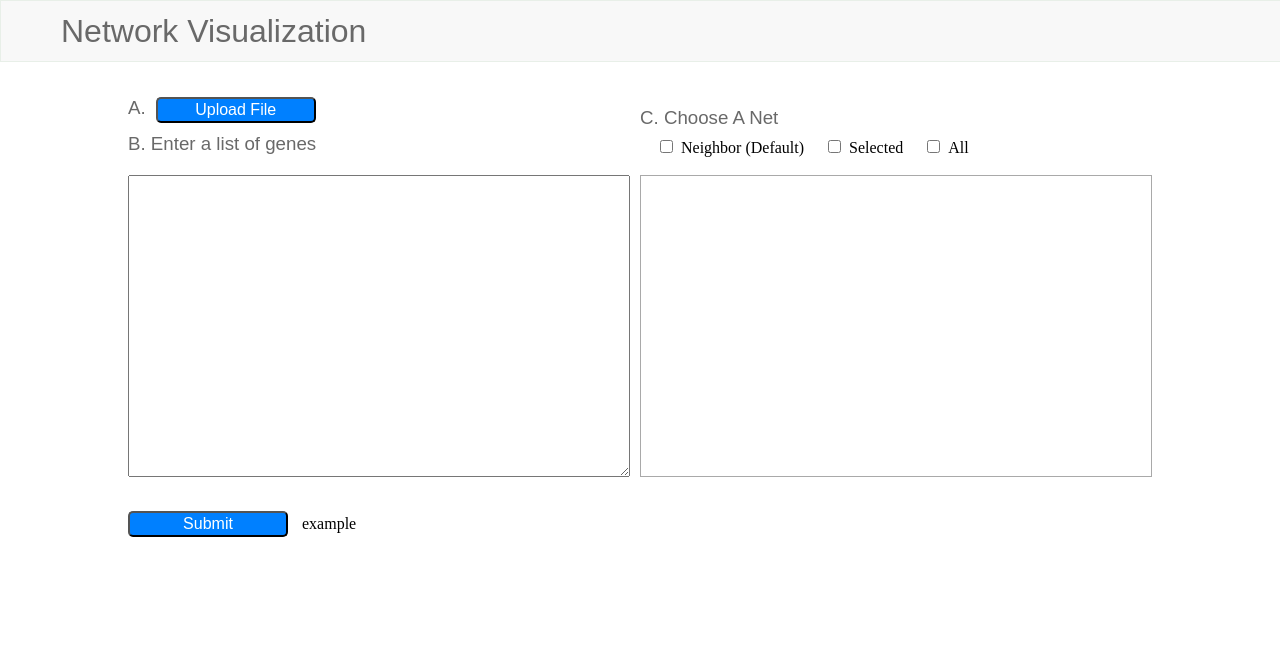
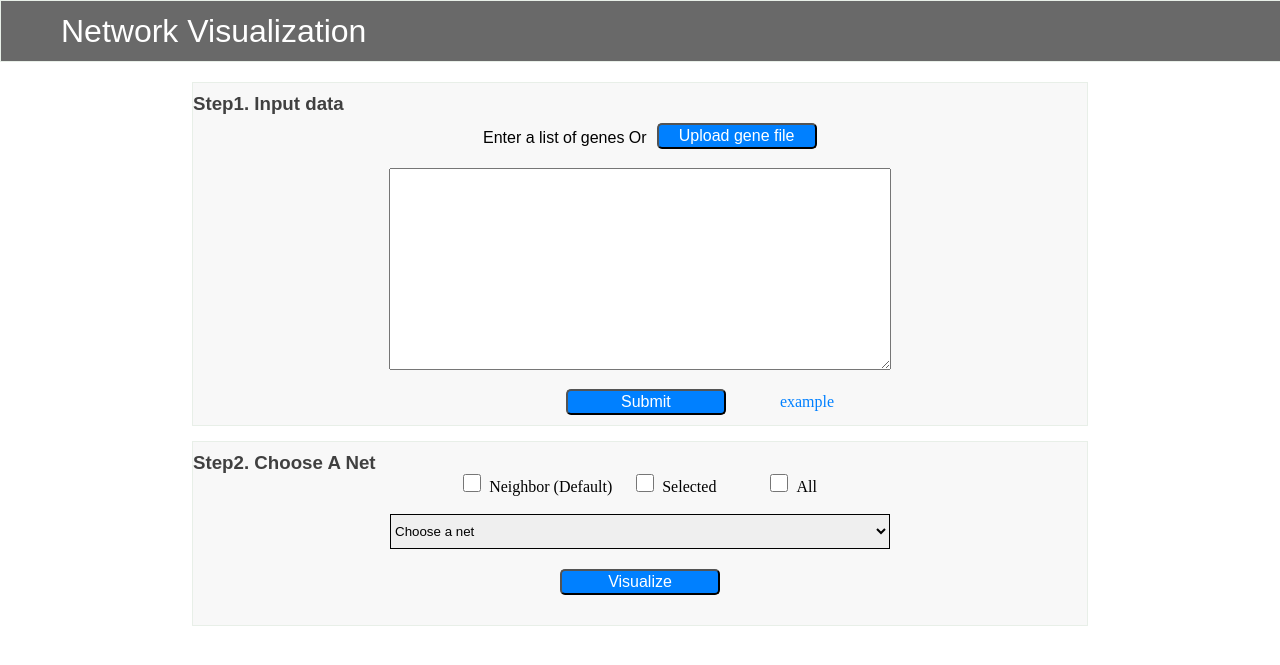
Before and after one commit to LiuYuQ/net, a Flask app: page / in a window 1280 px wide. Shown: the top 665 px of the page. Run offline with Flask 2, Linux system fonts and the light colour scheme; some libraries are stand-ins or nearby versions.

Commit message:
Add files via upload

```diff
--- a/static/css/style.css
+++ b/static/css/style.css
@@ -29,13 +29,14 @@ a:hover{
     text-align:left;
     height:60px;
     width:100%;
-    background-color:#f8f8f8;
+    background-color:#696969;
 }
 
 #content {
     width: 100%;
     height:470px;
 }
+
 
 #left_comp{
 	height: 480px;
@@ -66,12 +67,6 @@ input[type="button"], input[type="submit"]{
 
 input[type="button"]:hover{
     background:#385f9e;
-}
-
-option{
-    line-height:300px;
-    height:300px;
-    margin:5px auto;
 }
 
 /* 右侧布局 */
@@ -200,12 +195,17 @@ input[type="range"]::-webkit-slider-thumb {
 	border: solid 1px #555; /*设置边框*/
 }
 
-#netMenu li{
-    line-height:30px;
-    letter-spacing:1px;
-    clear:both;
+select{
+    height:22px;
+    border: solid 1px #000;
 }
 
-select{
-    height:22px;
+input[type="checkbox"] {
+    width:18px;
+    height:18px;
+    border-radius:2px;
+    text-align:center;
+    line-height:20px;
+    border:1px solid #ddd;
+    background-color:white;
 }
--- a/templates/index.html
+++ b/templates/index.html
@@ -12,27 +12,24 @@
 <body>
 	<div id="header" style="border:1px solid #e8efe8">
 		<div style="margin-left:60px;">
-			<h1 style="color:#696969; line-height: 60px; font-weight: normal; font-family: sans-serif;">Network Visualization</h1>
+			<h1 style="color:white; line-height: 60px; font-weight: normal; font-family: sans-serif;">Network Visualization</h1>
 		</div>
 	</div>
-	<div id="content" style="height:500px; width:80%; margin:0 auto;">
+	<div id="content" style="width:70%; margin:0 auto; ">
 		<!--选择网络-->
-		<div style="width:50%; margin:15px auto;float:left;">
-			<div style="margin-bottom:10px;">
-				<h3 style="color:#696969; font-weight: normal; font-family: sans-serif; float:left;">A. </h3>
+		<div style="margin-top:15px;border:1px solid #e8efe8; background-color:#f8f8f8;">
+			<div style="margin:10px auto;">
+				<h3 style="color:#404040; font-weight: bold; font-family: sans-serif; height:30px;">Step1. Input data</h3>
+				<h4 style="font-weight: normal; font-family: sans-serif; margin-left:290px;float:left;line-height: 30px;">Enter a list of genes Or</h4>
 				<input type="file" value="Upload File" id="selectFiles" style="display: none" onchange="return selectFiles()"/>
-				<input type="button" id="upload" value="Upload File" style="margin-left:10px;">
-			</div>
-			<div style="margin-bottom:10px;">
-				<h3 style="color:#696969; font-weight: normal; font-family: sans-serif; float:left;">B.  Enter a list of genes </h3>
-			</div>
-			<div id="name_search">
-				<div>
-					<form name="Form1" method="post">
-						<textarea id="name_text" style="width:500px; height:300px; OVERFLOW:hidden; margin-bottom:20px;margin-top:20px;"></textarea>
-						<div style="margin-top:10px; ">
-							<input type="submit" id="name_select" value="Submit">
-							<a id="example" style="margin-left:10px;">example</a>
+				<input type="button" id="upload" value="Upload gene file" style="margin-left:10px;display:inline;">
+
+				<div id="name_search" style="text-align:center;">
+					<form name="Form1" method="get">
+						<textarea id="name_text" style="width:500px; height:200px; OVERFLOW:hidden; margin:15px auto;"></textarea>
+						<div style="margin-left:50px; ">
+							<input type="submit" id="name_select" value="Submit" style="margin-left:70px;">
+							<a id="example" style="margin-left:50px;color:#0080FF;">example</a>
 						</div>
 					</form>
 				</div>
@@ -40,36 +37,24 @@
 		</div>
 
 		<!--选择网络名称-->
-		<div style="width:50%; margin:15px auto; float:right">
-			<div style="margin-top:10px;"><h3 style="text-align:left; color:#696969; font-weight: normal; font-family: sans-serif;">C. Choose A Net </h3></div>
-            <div style="margin-top:10px;margin-left:20px;">
-                <input id="neighbor" type="checkbox">&nbsp;&nbsp;Neighbor (Default)&nbsp;&nbsp;&nbsp;&nbsp;&nbsp;
-                <input id="selected" type="checkbox">&nbsp;&nbsp;Selected&nbsp;&nbsp;&nbsp;&nbsp;&nbsp;
-    			<input id="all" type="checkbox">&nbsp;&nbsp;All
-            </div>
-			<div style="height:300px;border:1px solid #A9A9A9 ;margin-top:18px;">
-				<li style="display:none;" id="netli"><a href="#"></a>
-					<ul class="dropdown-menu" id='netMenu'></ul>
-				</li>
+		<div id="choose_net" style="margin:15px auto;border:1px solid #e8efe8; background-color:#f8f8f8;">
+			<div style="margin:10px auto;">
+				<div style="margin：10px auto;"><h3 style="text-align:left; color:#404040; font-weight: bold; font-family: sans-serif;">Step2. Choose A Net </h3></div>
+				<div style="height:40px;text-align:center;">
+					<input id="neighbor" type="checkbox">&nbsp;&nbsp;Neighbor (Default)
+					<input id="selected" type="checkbox" style="margin-left:20px;">&nbsp;&nbsp;Selected
+					<input id="all" type="checkbox" style="margin-left:50px;">&nbsp;&nbsp;All
+				</div>
+				<div style="text-align:center;">
+					<select id="net_list" style="width: 500px;height:35px;" >
+					<option class ="net" value="default" disabled selected style='display:none;'>Choose a net</option>
+					</select><br>
+					<input type="button" value="Visualize" id="visualize" style="margin:20px;">
+				</div>
 			</div>
-<!--			<div style="margin_bottom:10px;"><h3 style="color:#696969; font-weight: normal; font-family: sans-serif;">Net</h3></div>-->
-<!--			<div><select class="net" style="width:100%; height:36px; border: 1px solid #ddd;border-radius: 5px;color:#696969; font-size:16px; font-weight: normal; font-family: sans-serif;margin-top:10px; padding-left: 10px; "  id="menu_net">-->
-<!--				<option value="pam3" selected>Pam3</option>-->
-<!--				<option value="r848" >R848</option>-->
-<!--				<option value="I2D" >I2D</option>-->
-<!--				<option value="HumanNet" >HumanNet</option>-->
-<!--				<option value="HumanSignaling" >HumanSignaling</option>-->
-<!--				</select>-->
-<!--				<input type="button" value="Open" id="net_select" style="margin-top:50px;" >-->
-<!--			</div>-->
 		</div>
 	</div>
-<!--	<div style="width:80%; margin:15px auto;">-->
-<!--		<div style="margin-bottom:10px;"><h3 style="text-align:left; color:#696969; font-weight: normal; font-family: sans-serif;">Results </h3></div>-->
-<!--		<li style="display:none;" id="netli"><a href="#"><br></a>-->
-<!--			<ul class="dropdown-menu" id='netMenu'></ul>-->
-<!--		</li>-->
-<!--	</div>-->
+
 	<script>
 		var cy = new Object();
 	</script>
@@ -136,14 +121,8 @@
 
 				$.get('/search1', function (result){
 					if(result.nets){
-						document.getElementById("netli").style.cssText="display:block";
 						for(var item in result.nets){
-							var li = document.createElement("li");
-							var a = document.createElement("a");
-							a.id = item;
-							a.innerHTML = item + "（" + result.nets[item] + " nodes ）" +"&nbsp;&nbsp;&nbsp;&nbsp;";
-							li.append(a);
-							$("#netMenu").append(li);
+							$("#net_list").append("<option class ='net' value=" + item + ">" +item + "（" + result.nets[item] + " nodes ）"+"</option>");
 						};
 					}
 				}, 'json');
@@ -152,20 +131,21 @@
 				alert("'"+target+"' is not in the graph!");
 			}
 		$(this).attr('disabled','disabled');
+		alert("Submit succeed! Please goto step2");
+		window.location.hash = "#choose_net";
 		return false;
 		});
 	</script>
 
 <!--选择网络-->
 	<script>
-		$('#netMenu').delegate("a","click",function(){
-			var net = $(this).attr("id");
-			var target = document.getElementById("name_text").value.toUpperCase().split("\n");
+		$('#visualize').click(function(){
+			var net = document.getElementById("net_list").value;
 			var check = 0;
 			if($("input[type='checkbox']").is(':checked')==true){
 				check = $("input[type='checkbox']:checked").attr("id");
 			}
-			window.location.href = '/info?net=' + net + '&check=' + check;
+
 			$.ajax({
 				type : 'post',
 				url : '/select',
@@ -174,12 +154,13 @@
 				contentType : 'application/json',
 				traditional : true,
 				success : function(data){
-
+<!--                    alert(data);-->
 				},
 				error : function(){
 <!--					alert("error!");-->
 				}
 			});
+			window.location.href = '/info?net=' + net + '&check=' + check;
 		});
 	</script>
 
@@ -219,18 +200,12 @@
 					});
 
 					$.get('/search1', function (result){
-						if(result.nets){
-							document.getElementById("netli").style.cssText="display:block";
-							for(var item in result.nets){
-								var li = document.createElement("li");
-								var a = document.createElement("a");
-								a.id = item;
-								a.innerHTML = item + "（" + result.nets[item] + " nodes ）" +"&nbsp;&nbsp;&nbsp;&nbsp;";
-								li.append(a);
-								$("#netMenu").append(li);
-							};
-						}
-					}, 'json');
+					if(result.nets){
+						for(var item in result.nets){
+							$("#net_list").append("<option value=" + item + ">" +item + "（" + result.nets[item] + " nodes ）"+"</option>");
+						};
+					}
+				}, 'json');
 				}
 				else{
 					alert("'"+target+"' is not in the graph!");
```
Also changed, not shown: templates/network.html (+7 -7 lines).
